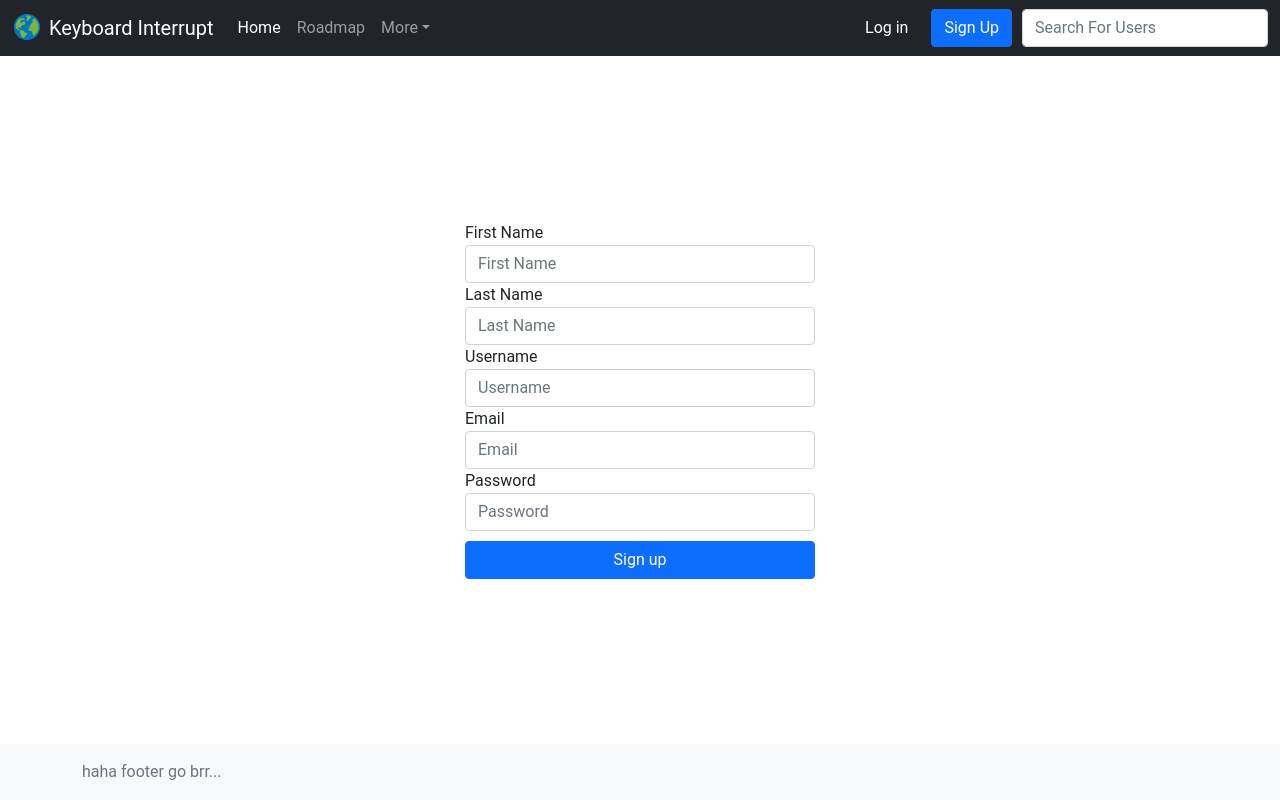
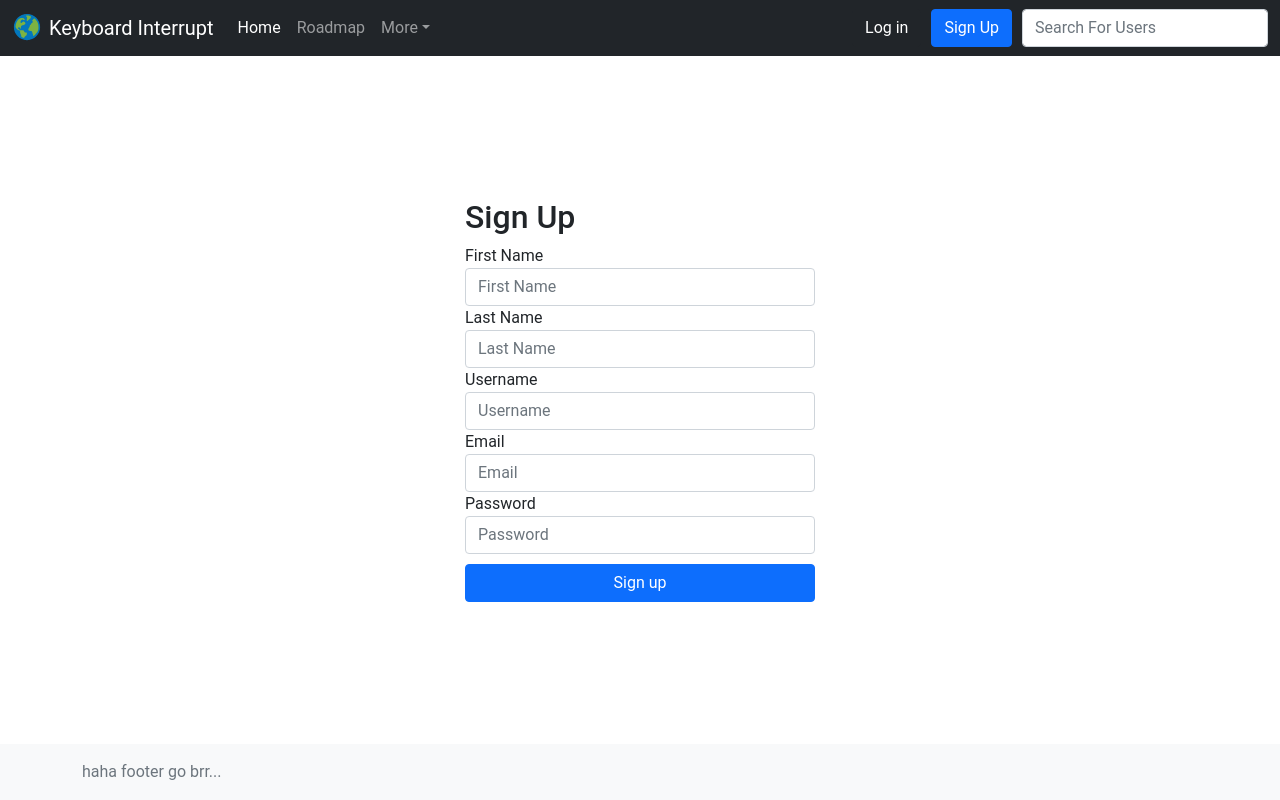
Before and after one commit to ac2302/keyboard-interrupt-CSHTN-08, a React (Create React App) app in the folder react-frontend/: page /signup in a window 1280 px wide. Built offline with nearby package versions, Linux system fonts and the light colour scheme.

Commit message:
add h2 to login and sign up pages

```diff
--- a/react-frontend/src/components/LoginPage.jsx
+++ b/react-frontend/src/components/LoginPage.jsx
@@ -34,6 +34,8 @@ function LoginPage({ setAuth }) {
 						});
 				}}
 			>
+				<h2>Log In</h2>
+
 				<div className="form-group">
 					<label htmlFor="inputUsername">Username</label>
 					<input
--- a/react-frontend/src/components/SignupPage.jsx
+++ b/react-frontend/src/components/SignupPage.jsx
@@ -40,6 +40,7 @@ function SignupPage({ setAuth }) {
 						});
 				}}
 			>
+				<h2>Sign Up</h2>
 				<div className="form-group">
 					<label htmlFor="inputFirstName">First Name</label>
 					<input
```
